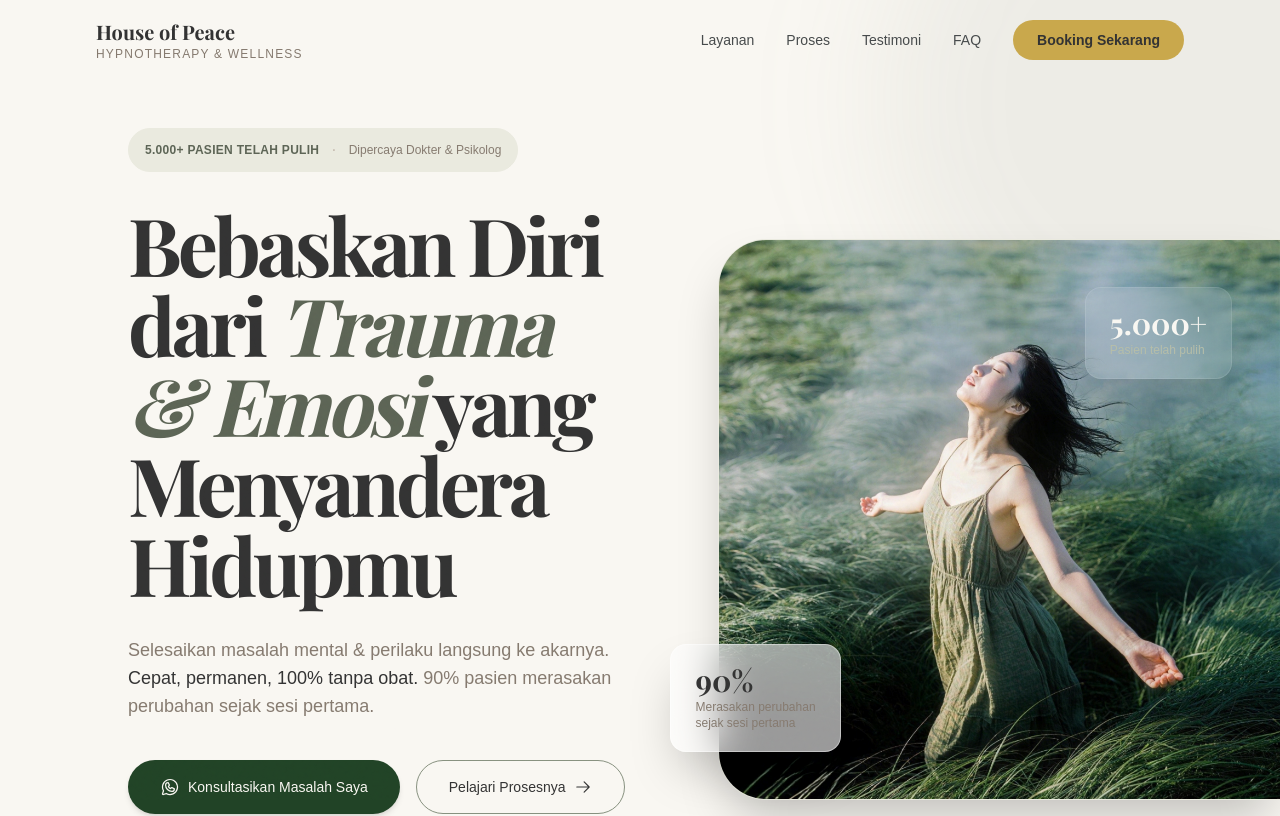
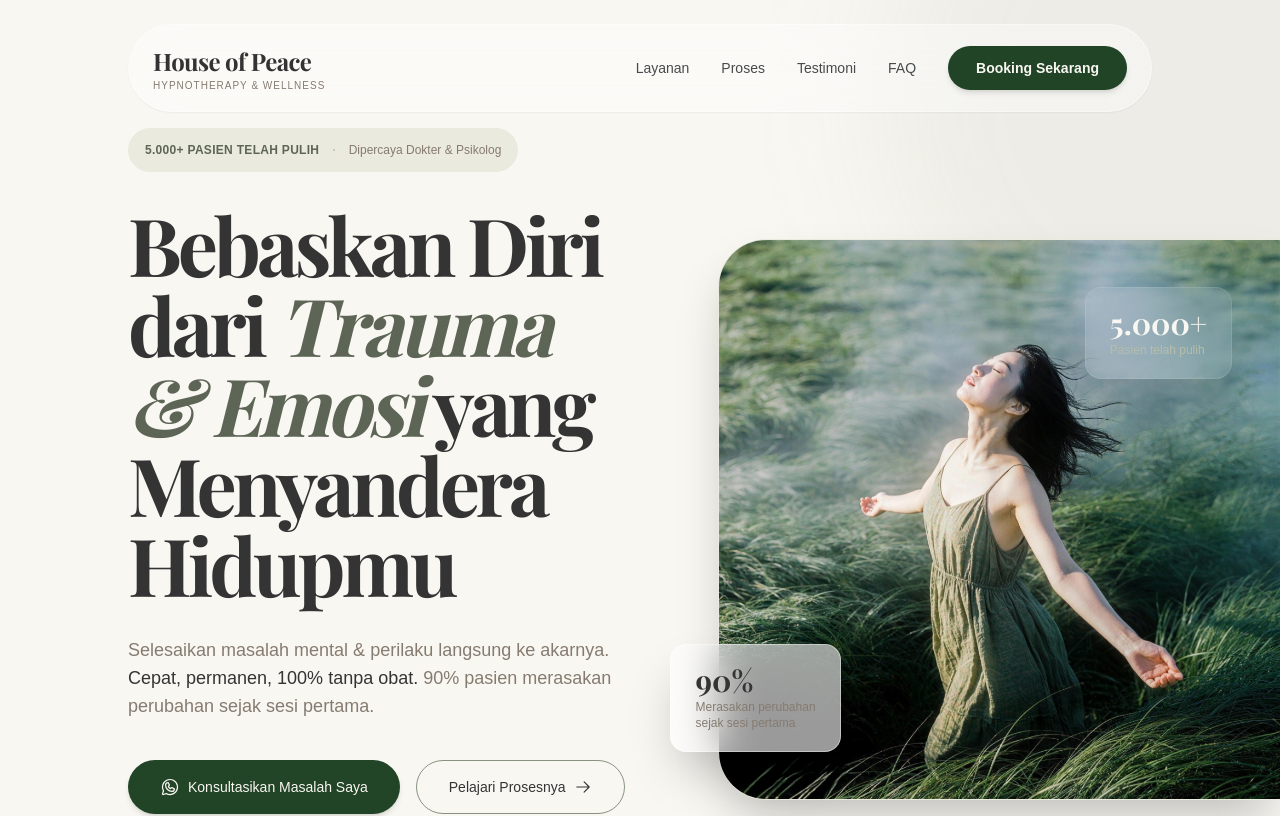
Before and after one commit to 369-expLabs/Klinik-Web, a Next.js app: page / in a window 1280 px wide. Shown: the top 816 px of the page. Built offline with nearby package versions, Linux system fonts and the light colour scheme; a web font is replaced by a local one.

Commit message:
feat(skill): elevate Navbar to Liquid Glass Pill, Phosphor icons, tactile CTAs + manual Hero fix

```diff
--- a/components/ui/Navbar.tsx
+++ b/components/ui/Navbar.tsx
@@ -1,6 +1,6 @@
 "use client";
 import { useState, useEffect } from "react";
-import { Menu, X } from "lucide-react";
+import { List, X } from "@phosphor-icons/react";
 
 const WA_NUMBER = "6281234567890"; // TODO: replace with real number
 const WA_MESSAGE = encodeURIComponent(
@@ -19,43 +19,44 @@ export default function Navbar() {
   }, []);
 
   return (
-    <nav
-      className={`fixed top-0 left-0 right-0 z-50 transition-all duration-300 ${
-        scrolled
-          ? "bg-cream/90 backdrop-blur-md shadow-sm"
-          : "bg-transparent"
+    <>
+      <nav className="fixed top-4 md:top-6 left-0 right-0 z-50 flex justify-center px-4 w-full">
+        {/* Floating Liquid Glass Pill */}
+        <div
+          className={`premium-glass-card w-full max-w-5xl rounded-full px-6 transition-all duration-500 flex items-center justify-between ${scrolled ? "py-4 shadow-xl bg-white/70" : "py-5 shadow-sm bg-white/40"
             }`}
         >
-      <div className="max-w-6xl mx-auto px-4 md:px-8 h-20 flex items-center justify-between">
           {/* Logo */}
-        <div className="flex flex-col leading-tight">
-          <span className="font-playfair text-xl font-bold text-charcoal">
+          <div className="flex flex-col leading-none">
+            <span className="font-playfair text-xl md:text-2xl font-bold text-charcoal tracking-tight">
               House of Peace
             </span>
-          <span className="text-xs text-taupe tracking-widest uppercase font-satoshi">
+            <span className="text-[10px] text-taupe tracking-widest uppercase font-satoshi hidden sm:block mt-1">
               Hypnotherapy & Wellness
             </span>
           </div>
 
           {/* Desktop nav */}
           <div className="hidden md:flex items-center gap-8">
-          <a href="#layanan" className="text-sm text-charcoal-soft hover:text-charcoal transition-colors font-satoshi">
+            <a href="#layanan" className="text-sm text-charcoal-soft hover:text-charcoal transition-colors font-satoshi font-medium">
               Layanan
             </a>
-          <a href="#proses" className="text-sm text-charcoal-soft hover:text-charcoal transition-colors font-satoshi">
+            <a href="#proses" className="text-sm text-charcoal-soft hover:text-charcoal transition-colors font-satoshi font-medium">
               Proses
             </a>
-          <a href="#testimoni" className="text-sm text-charcoal-soft hover:text-charcoal transition-colors font-satoshi">
+            <a href="#testimoni" className="text-sm text-charcoal-soft hover:text-charcoal transition-colors font-satoshi font-medium">
               Testimoni
             </a>
-          <a href="#faq" className="text-sm text-charcoal-soft hover:text-charcoal transition-colors font-satoshi">
+            <a href="#faq" className="text-sm text-charcoal-soft hover:text-charcoal transition-colors font-satoshi font-medium">
               FAQ
             </a>
+
+            {/* High-Agency CTA with Tactile Feedback */}
             <a
               href={WA_URL}
               target="_blank"
               rel="noopener noreferrer"
-            className="bg-gold text-charcoal text-sm font-semibold px-6 py-2.5 rounded-full hover:bg-gold-light transition-colors font-satoshi"
+              className="bg-forest text-cream text-sm font-semibold px-7 py-3 rounded-full hover:bg-forest-light transition-all active:scale-[0.98] font-satoshi shadow-md"
             >
               Booking Sekarang
             </a>
@@ -63,23 +64,24 @@ export default function Navbar() {
 
           {/* Mobile toggle */}
           <button
-          className="md:hidden text-charcoal"
+            className="md:hidden text-charcoal outline-none active:scale-[0.95] transition-transform"
             onClick={() => setOpen(!open)}
             aria-label="Toggle menu"
           >
-          {open ? <X size={24} /> : <Menu size={24} />}
+            {open ? <X size={24} weight="regular" /> : <List size={24} weight="regular" />}
           </button>
         </div>
+      </nav>
 
-      {/* Mobile menu */}
+      {/* Mobile menu - Dropdown Menu Glass */}
       {open && (
-        <div className="md:hidden bg-cream border-t border-cream-dark px-4 py-6 flex flex-col gap-4">
+        <div className="fixed top-24 left-4 right-4 z-40 premium-glass-card rounded-3xl p-6 flex flex-col gap-4 shadow-2xl md:hidden border border-white/40">
           {["#layanan", "#proses", "#testimoni", "#faq"].map((href) => (
             <a
               key={href}
               href={href}
               onClick={() => setOpen(false)}
-              className="text-sm text-charcoal-soft font-satoshi capitalize"
+              className="text-base text-charcoal-soft hover:text-charcoal font-satoshi capitalize font-medium py-3 border-b border-charcoal-soft/10 last:border-0"
             >
               {href.replace("#", "").charAt(0).toUpperCase() + href.slice(2)}
             </a>
@@ -88,12 +90,13 @@ export default function Navbar() {
             href={WA_URL}
             target="_blank"
             rel="noopener noreferrer"
-            className="bg-gold text-charcoal text-sm font-semibold px-6 py-3 rounded-full text-center font-satoshi mt-2"
+            className="bg-forest text-cream text-base font-semibold px-6 py-4 rounded-full text-center font-satoshi mt-3 active:scale-[0.98] transition-all shadow-md"
+            onClick={() => setOpen(false)}
           >
             Booking Sekarang
           </a>
         </div>
       )}
-    </nav>
+    </>
   );
 }
```
Lines whose indentation alone changed are shown as unchanged.
